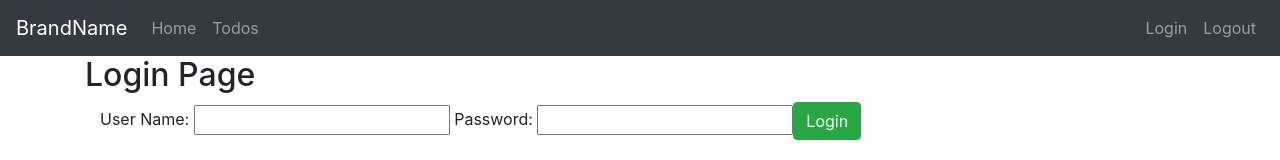
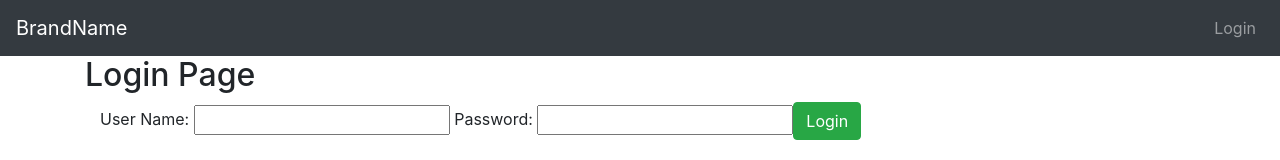
Before and after one commit to kannanfsd/complete-fsd, an Angular app in the folder todo-ui/: page / in a window 1280 px wide. Shown: the top 160 px of the page. Built offline with nearby package versions, Linux system fonts and the light colour scheme.

Commit message:
map authenticate to menu items

```diff
--- a/todo-ui/src/app/hardcoded-auth.service.ts
+++ b/todo-ui/src/app/hardcoded-auth.service.ts
@@ -9,10 +9,10 @@ export class HardcodedAuthService {
   constructor(private router: Router) { }
 
   authenticate(user:string, pass:string): boolean {
-    console.log('Before: '+this.isUserLoggedIn)
+    //console.log('Before: '+this.isUserLoggedIn())
     if(user==='jack' && pass === 'rose'){
       sessionStorage.setItem('authUser', user);
-      console.log('After: '+this.isUserLoggedIn)
+      //console.log('After: '+this.isUserLoggedIn())
       return true;
     }
     return false;
--- a/todo-ui/src/app/menu/menu.component.html
+++ b/todo-ui/src/app/menu/menu.component.html
@@ -7,18 +7,18 @@
     <div class="collapse navbar-collapse" id="navbarNav">
       <ul class="navbar-nav mr-auto">
         <li class="nav-item">
-          <a routerLink="/welcome/todo-app" class="nav-link">Home</a>
+          <a *ngIf="this.hcAuth.isUserLoggedIn()" routerLink="/welcome/todo-app" class="nav-link">Home</a>
         </li>
         <li class="nav-item">
-          <a routerLink="/todos" class="nav-link">Todos</a>
+          <a *ngIf="this.hcAuth.isUserLoggedIn()" routerLink="/todos" class="nav-link">Todos</a>
         </li>
       </ul>
       <ul class="navbar-nav">
         <li class="nav-item">
-          <a routerLink="/login" class="nav-link">Login</a>
+          <a *ngIf="!this.hcAuth.isUserLoggedIn()" routerLink="/login" class="nav-link">Login</a>
         </li>
         <li class="nav-item">
-          <a routerLink="/logout" class="nav-link">Logout</a>
+          <a *ngIf="this.hcAuth.isUserLoggedIn()" routerLink="/logout" class="nav-link">Logout</a>
         </li>
       </ul>
 
--- a/todo-ui/src/app/menu/menu.component.ts
+++ b/todo-ui/src/app/menu/menu.component.ts
@@ -1,10 +1,17 @@
-import { Component } from '@angular/core';
+import { Component, OnInit } from '@angular/core';
+import { HardcodedAuthService } from '../hardcoded-auth.service';
 
 @Component({
   selector: 'app-menu',
   templateUrl: './menu.component.html',
   styleUrls: ['./menu.component.css']
 })
-export class MenuComponent {
+export class MenuComponent implements OnInit{
+  isUserLoggedIn: boolean = false;
+  constructor(public hcAuth: HardcodedAuthService) {
 
+  }
+  ngOnInit(): void {
+    this.isUserLoggedIn = this.hcAuth.isUserLoggedIn();
+  }
 }
```
